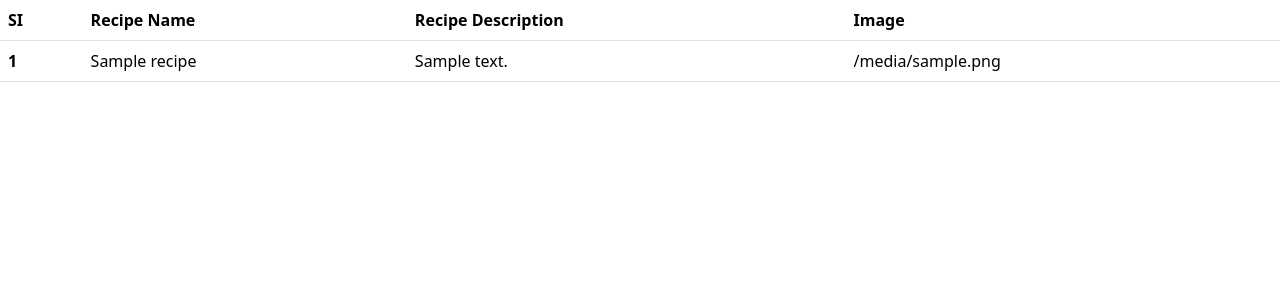
After one commit to vineethm5/django-recipe, a Django app: template myrecipe/myapp/templates/report.html in a window 1280 px wide. The commit adds this page. Shown: the top 300 px of the page. Run offline with Django 3.2, Linux system fonts and the light colour scheme; the template is opened without the code that fills it: most values are stand-ins (such as "Sample title", 1, 10 or a date in 2020).

Commit message:
added recipe report

```diff
--- a/myrecipe/myapp/templates/index.html
+++ b/myrecipe/myapp/templates/index.html
@@ -2,7 +2,7 @@
 
 {% block start%}
 <div class="container mt-5">
-
+<a href="report">Available Recipe</a>
 <form class="col-6 mx-auto card p-3 shadow-lg" method="POST" enctype="multipart/form-data">
   {% csrf_token %}
     <h3>Add Recipe</h3>
--- /dev/null
+++ b/myrecipe/myapp/templates/report.html
@@ -0,0 +1,23 @@
+{% extends "base.html" %}
+{% block start %}
+<table class="table">
+    <thead>
+      <tr>
+        <th scope="col">SI</th>
+        <th scope="col">Recipe Name</th>
+        <th scope="col">Recipe Description</th>
+        <th scope="col">Image</th>
+      </tr>
+    </thead>
+    <tbody>
+      <tr>
+        {% for recipe in recipereport %}
+        <th scope="row">{{forloop.counter}}</th>
+        <td>{{recipe.recipename}}</td>
+        <td>{{recipe.recipedescription}}</td>
+        <td>{{recipe.recipeimg}}</td>
+      </tr>
+      {% endfor %}
+    </tbody>
+  </table>
+{% endblock%}
--- a/myrecipe/myapp/urls.py
+++ b/myrecipe/myapp/urls.py
@@ -1,5 +1,6 @@
 from django.urls import path
 from .views import *
 urlpatterns=[
-    path("",indexapp,name='index')
+    path("",indexapp,name='index'),
+    path("report/",report,name='report')
 ]
--- a/myrecipe/myapp/views.py
+++ b/myrecipe/myapp/views.py
@@ -15,3 +15,8 @@ def indexapp(req):
 
 
     return render(req,'index.html')
+
+def report(req):
+    queryset=recipe.objects.all()
+
+    return render(req,"report.html",context={"recipereport":queryset})
```
Also changed, not shown: myrecipe/db.sqlite3, myrecipe/recipeimg/classic-beef_IK8kJQL.jpg (added), myrecipe/recipeimg/classic-beef_hMs90PV.jpg (added).
